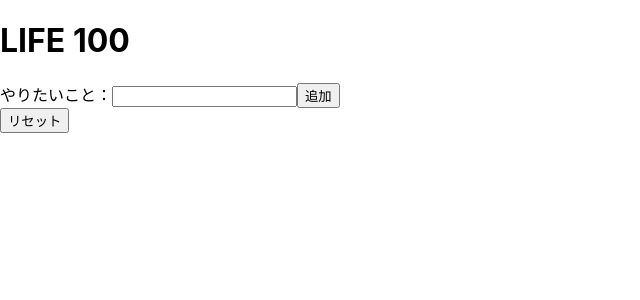
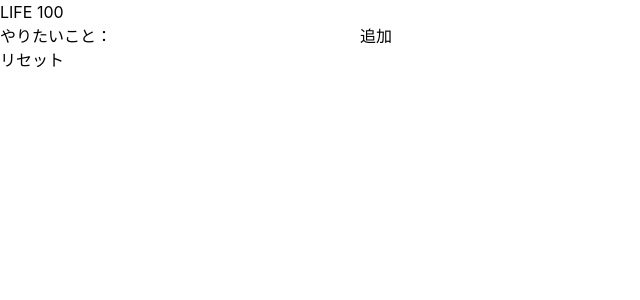
Before and after one commit to Haru0101/life100, a Next.js app: page / in a window 1280 px wide. Shown: the top 300 px of the page, without its empty margins (0-640 px from the left). Built offline with nearby package versions, Linux system fonts and the light colour scheme.

Commit message:
feat: install tailwind css

```diff
--- /dev/null
+++ b/postcss.config.js
@@ -0,0 +1,6 @@
+module.exports = {
+  plugins: {
+    tailwindcss: {},
+    autoprefixer: {},
+  },
+}
--- a/styles/globals.css
+++ b/styles/globals.css
@@ -1,3 +1,7 @@
+@tailwind base;
+@tailwind components;
+@tailwind utilities;
+
 html,
 body {
   padding: 0;
--- a/tailwind.config.js
+++ b/tailwind.config.js
@@ -1,6 +1,10 @@
 module.exports = {
-  content: [],
+  purge: ["./pages/**/*.{js,ts,jsx,tsx}"],
+  darkMode: false, // or 'media' or 'class'
   theme: {
+    extend: {},
+  },
+  variants: {
     extend: {},
   },
   plugins: [],
```
